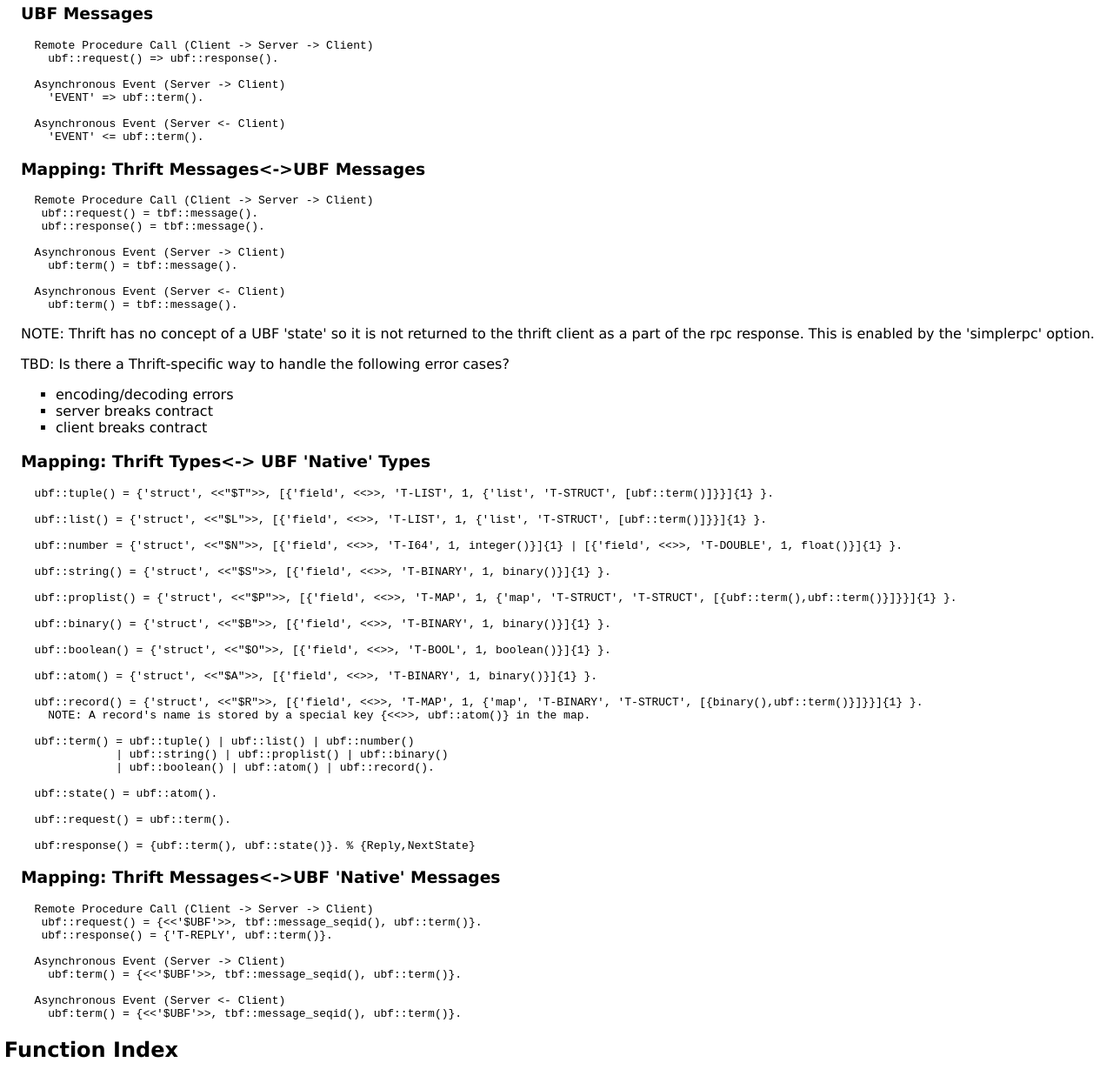
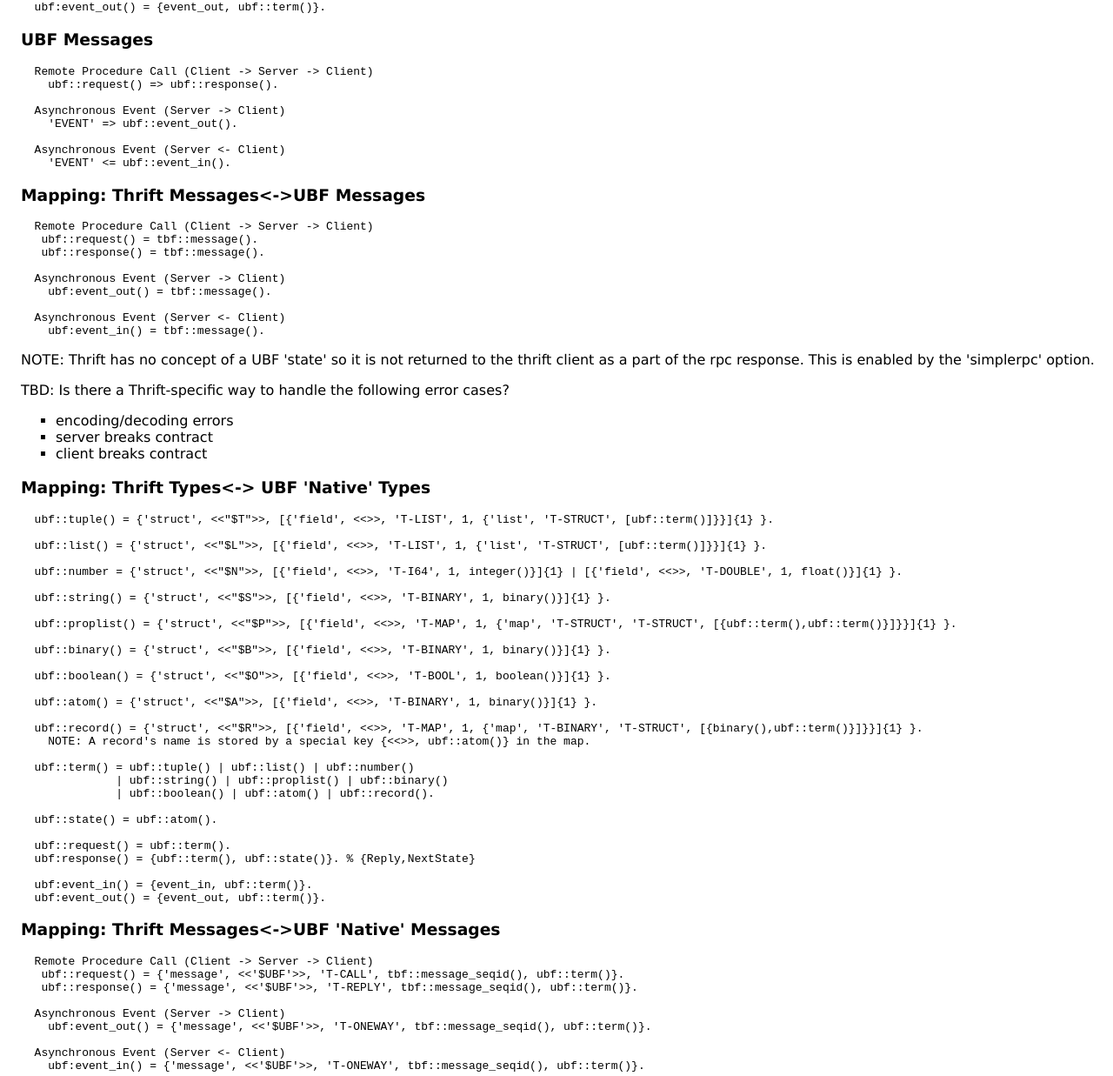
Before and after one commit to ubf/ubf-thrift, a plain HTML site: page edoc/tbf.html in a window 1280 px wide. Shown: the part 2717-3954 px from the top of the page at 87% size. Drawn offline with Linux system fonts and the light colour scheme.

Commit message:
enhancement - Implement asynchronous events from client to server. Modify existing asynchronous events from server to client implementation.

```diff
--- a/edoc/tbf.html
+++ b/edoc/tbf.html
@@ -162,18 +162,20 @@ usually have no need to use these functions.</p>
   ubf::state() = ubf::atom().
 
   ubf::request() = ubf::term().
+  ubf::response() = {ubf::term(), ubf::state()}. % {Reply,NextState}
 
-  ubf:response() = {ubf::term(), ubf::state()}. % {Reply,NextState}</pre>
+  ubf:event_in() = {event_in, ubf::term()}.
+  ubf:event_out() = {event_out, ubf::term()}.</pre>
 
   <h3><a name="UBF_Messages">UBF Messages</a></h3>
   <pre>  Remote Procedure Call (Client -&gt; Server -&gt; Client)
     ubf::request() =&gt; ubf::response().
 
   Asynchronous Event (Server -&gt; Client)
-    'EVENT' =&gt; ubf::term().
+    'EVENT' =&gt; ubf::event_out().
 
   Asynchronous Event (Server &lt;- Client)
-    'EVENT' &lt;= ubf::term().</pre>
+    'EVENT' &lt;= ubf::event_in().</pre>
 
   <h3><a name="Mapping:_Thrift_Messages&lt;->UBF_Messages">Mapping: Thrift Messages&lt;-&gt;UBF Messages</a></h3>
   <pre>  Remote Procedure Call (Client -&gt; Server -&gt; Client)
@@ -181,10 +183,10 @@ usually have no need to use these functions.</p>
    ubf::response() = tbf::message().
 
   Asynchronous Event (Server -&gt; Client)
-    ubf:term() = tbf::message().
+    ubf:event_out() = tbf::message().
 
   Asynchronous Event (Server &lt;- Client)
-    ubf:term() = tbf::message().</pre>
+    ubf:event_in() = tbf::message().</pre>
 
    <p>NOTE: Thrift has no concept of a UBF 'state' so it is not returned
 to the thrift client as a part of the rpc response.  This is
@@ -224,19 +226,21 @@ enabled by the 'simplerpc' option.</p>
   ubf::state() = ubf::atom().
 
   ubf::request() = ubf::term().
+  ubf:response() = {ubf::term(), ubf::state()}. % {Reply,NextState}
 
-  ubf:response() = {ubf::term(), ubf::state()}. % {Reply,NextState}</pre>
+  ubf:event_in() = {event_in, ubf::term()}.
+  ubf:event_out() = {event_out, ubf::term()}.</pre>
 
   <h3><a name="Mapping:_Thrift_Messages&lt;->UBF_'Native'_Messages">Mapping: Thrift Messages&lt;-&gt;UBF 'Native' Messages</a></h3>
   <pre>  Remote Procedure Call (Client -&gt; Server -&gt; Client)
-   ubf::request() = {&lt;&lt;'$UBF'&gt;&gt;, tbf::message_seqid(), ubf::term()}.
-   ubf::response() = {'T-REPLY', ubf::term()}.
+   ubf::request() = {'message', &lt;&lt;'$UBF'&gt;&gt;, 'T-CALL', tbf::message_seqid(), ubf::term()}.
+   ubf::response() = {'message', &lt;&lt;'$UBF'&gt;&gt;, 'T-REPLY', tbf::message_seqid(), ubf::term()}.
 
   Asynchronous Event (Server -&gt; Client)
-    ubf:term() = {&lt;&lt;'$UBF'&gt;&gt;, tbf::message_seqid(), ubf::term()}.
+    ubf:event_out() = {'message', &lt;&lt;'$UBF'&gt;&gt;, 'T-ONEWAY', tbf::message_seqid(), ubf::term()}.
 
   Asynchronous Event (Server &lt;- Client)
-    ubf:term() = {&lt;&lt;'$UBF'&gt;&gt;, tbf::message_seqid(), ubf::term()}.</pre>
+    ubf:event_in() = {'message', &lt;&lt;'$UBF'&gt;&gt;, 'T-ONEWAY', tbf::message_seqid(), ubf::term()}.</pre>
 
 <h2><a name="index">Function Index</a></h2>
 <table width="100%" border="1" cellspacing="0" cellpadding="2" summary="function index"><tr><td valign="top"><a href="#atom_to_binary-1">atom_to_binary/1</a></td><td></td></tr>
```
Also changed, not shown: edoc/ubf_thrift_plugin.html (+6 -0 lines), 5 other files.
